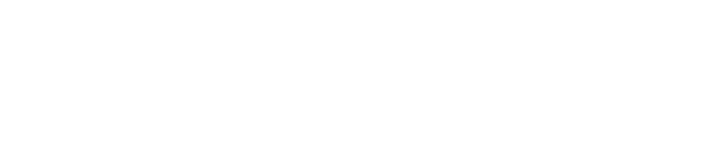
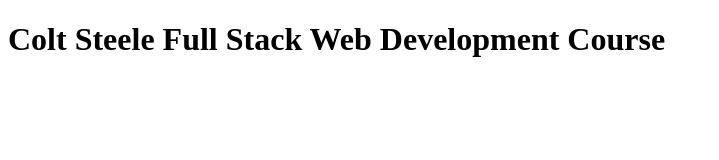
Before and after one commit to afiqhafizuddin/fullstack-webdev, a plain HTML site: page colt-steele/index.html in a window 1280 px wide. Shown: the whole page, without its empty margins (0-719 px from the left). Drawn offline with Linux system fonts and the light colour scheme.

Commit message:
add h1 in index.html in colt's

```diff
--- a/colt-steele/index.html
+++ b/colt-steele/index.html
@@ -6,5 +6,7 @@
     <meta name="viewport" content="width=device-width, initial-scale=1.0" />
     <title>Colt Steele's Course</title>
   </head>
-  <body></body>
+  <body>
+    <h1>Colt Steele Full Stack Web Development Course</h1>
+  </body>
 </html>
```
